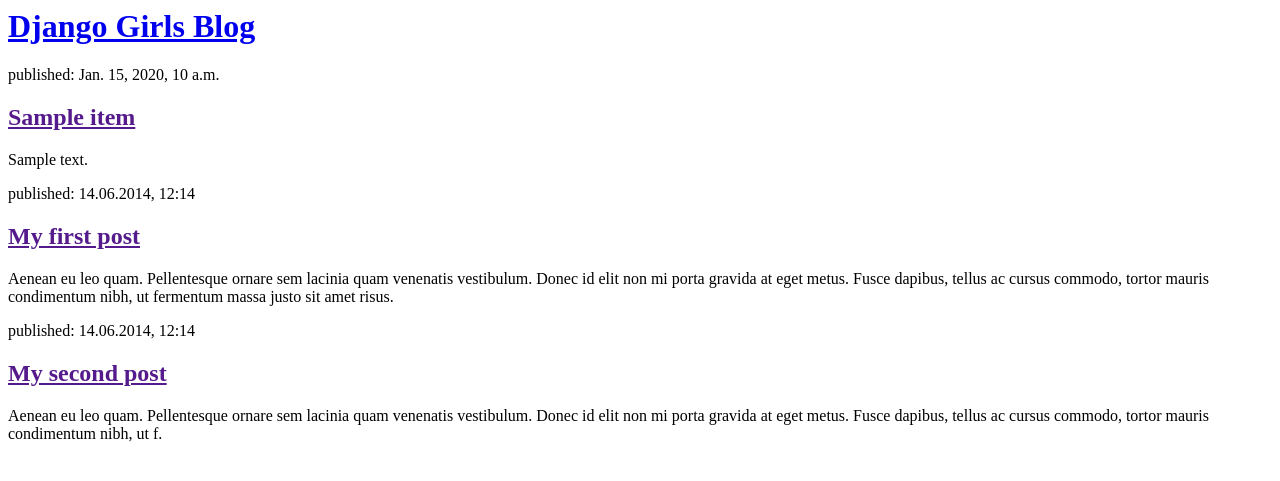
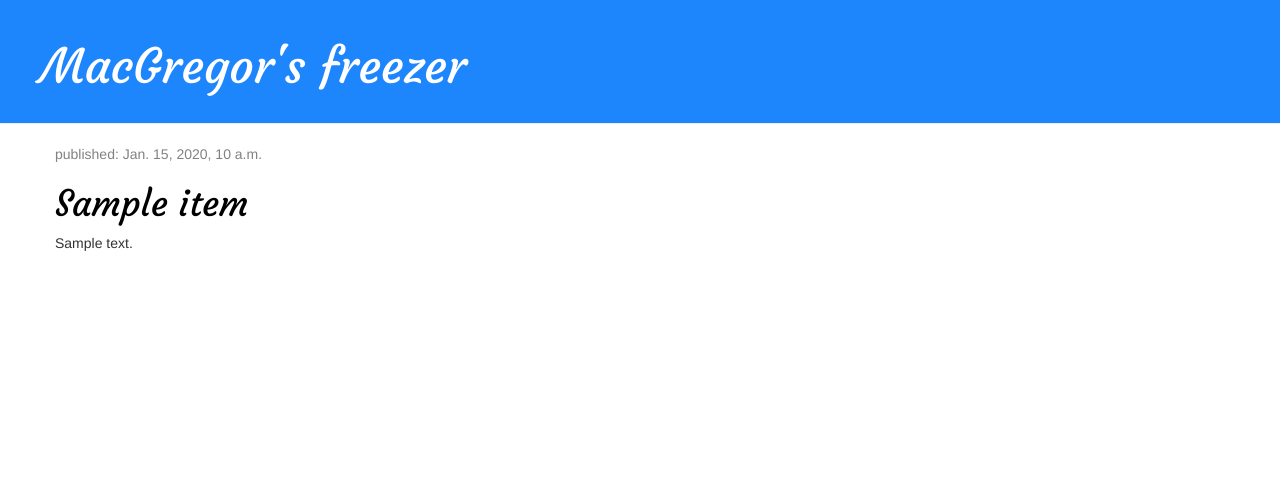
Before and after one commit to fluff79/my-first-app, a Django app: template freezer/templates/freezer/post_list.html in a window 1280 px wide. Shown: the top 481 px of the page. Run offline with Django 3.2, Linux system fonts and the light colour scheme; the template is opened without the code that fills it: values that come from a table or form of the project are taken from there, others are empty; tables that the repository leaves empty hold one stand-in row (values such as "Sample post"); some libraries are stand-ins or nearby versions.

Commit message:
Added view and template and CSS

```diff
--- /dev/null
+++ b/freezer/static/css/blog.css
@@ -0,0 +1,46 @@
+.page-header {
+    background-color: #1e86fd;
+    margin-top: 0;
+    padding: 20px 20px 20px 40px;
+}
+
+.page-header h1, .page-header h1 a, .page-header h1 a:visited, .page-header h1 a:active {
+    color: #ffffff;
+    font-size: 36pt;
+    text-decoration: none;
+}
+
+.content {
+    margin-left: 40px;
+}
+
+h1, h2, h3, h4 {
+    font-family: 'Courgette', cursive;
+}
+
+.date {
+    color: #828282;
+}
+
+.save {
+    float: right;
+}
+
+.post-form textarea, .post-form input {
+    width: 100%;
+}
+
+.top-menu, .top-menu:hover, .top-menu:visited {
+    color: #ffffff;
+    float: right;
+    font-size: 26pt;
+    margin-right: 20px;
+}
+
+.post {
+    margin-bottom: 70px;
+}
+
+.post h1 a, .post h1 a:visited {
+    color: #000000;
+}
--- /dev/null
+++ b/freezer/templates/freezer/base.html
@@ -0,0 +1,26 @@
+{% load staticfiles %}
+
+<html>
+    <head>
+        <link rel="stylesheet" href="//maxcdn.bootstrapcdn.com/bootstrap/3.2.0/css/bootstrap.min.css">
+        <link rel="stylesheet" href="//maxcdn.bootstrapcdn.com/bootstrap/3.2.0/css/bootstrap-theme.min.css">
+        <link href="//fonts.googleapis.com/css?family=courgette" rel="stylesheet" type="text/css">
+        <link rel="stylesheet" href="{% static 'css/blog.css' %}">
+
+
+        <title>Mark's freezer app</title>
+    </head>
+    <body>
+        <div class="page-header">
+            <h1><a href="/">MacGregor's freezer</a></h1>
+        </div>
+        <div class="content container">
+            <div class="row">
+                <div class="col-md-8">
+                {% block content %}
+                {% endblock %}
+                </div>
+            </div>
+        </div>
+    </body>
+</html>
--- a/freezer/templates/freezer/post_list.html
+++ b/freezer/templates/freezer/post_list.html
@@ -1,30 +1,14 @@
-<html>
-    <head>
-        <title>Mark's freezer app</title>
-    </head>
-    <body>
-        <div>
-            <h1><a href="/">Django Girls Blog</a></h1>
+
+{% extends 'freezer/base.html' %}
+
+{% block content %}
+    {% for post in posts %}
+        <div class="post">
+            <div class="date">
+                <p>published: {{ post.published_date }}</p>
+            </div>
+            <h1><a href="{% url 'post_detail' pk=post.pk %}">{{ post.title }}</a></h1>
+            <p>{{ post.text|linebreaksbr }}</p>
         </div>
-
-        {% for post in posts %}
-            <div>
-                <p>published: {{ post.published_date }}</p>
-                <h2><a href=""> {{ post.title }} </a></h2>
-                <p> {{ post.text|linebreaksbr }} </p>
-            </div>
-        {% endfor %}
-
-        <div>
-            <p>published: 14.06.2014, 12:14</p>
-            <h2><a href="">My first post</a></h2>
-            <p>Aenean eu leo quam. Pellentesque ornare sem lacinia quam venenatis vestibulum. Donec id elit non mi porta gravida at eget metus. Fusce dapibus, tellus ac cursus commodo, tortor mauris condimentum nibh, ut fermentum massa justo sit amet risus.</p>
-        </div>
-
-        <div>
-            <p>published: 14.06.2014, 12:14</p>
-            <h2><a href="">My second post</a></h2>
-            <p>Aenean eu leo quam. Pellentesque ornare sem lacinia quam venenatis vestibulum. Donec id elit non mi porta gravida at eget metus. Fusce dapibus, tellus ac cursus commodo, tortor mauris condimentum nibh, ut f.</p>
-        </div>
-    </body>
-</html>
+    {% endfor %}
+{% endblock %}
--- a/freezer/urls.py
+++ b/freezer/urls.py
@@ -4,4 +4,5 @@ from . import views
 
 urlpatterns = [
     path('', views.post_list, name = 'post_list'),
+    re_path(r'^post/(?P<pk>\d+)/$', views.post_detail, name='post_detail')
 ]
--- a/freezer/views.py
+++ b/freezer/views.py
@@ -1,4 +1,4 @@
-from django.shortcuts import render
+from django.shortcuts import render, get_object_or_404
 from django.utils import timezone
 from .models import Item
 
@@ -8,3 +8,7 @@ from .models import Item
 def post_list(request):
     posts = Item.objects.filter(published_date__lte = timezone.now()).order_by('published_date')
     return render(request,'freezer/post_list.html', {'posts' : posts})
+
+def post_detail(request, pk):
+    post = get_object_or_404(Item, pk = pk)
+    return render(request,'freezer/post_detail.html', {'post' : post})
```
Also changed, not shown: freezer/templates/freezer/post_detail.html (added, +13 -0 lines).
